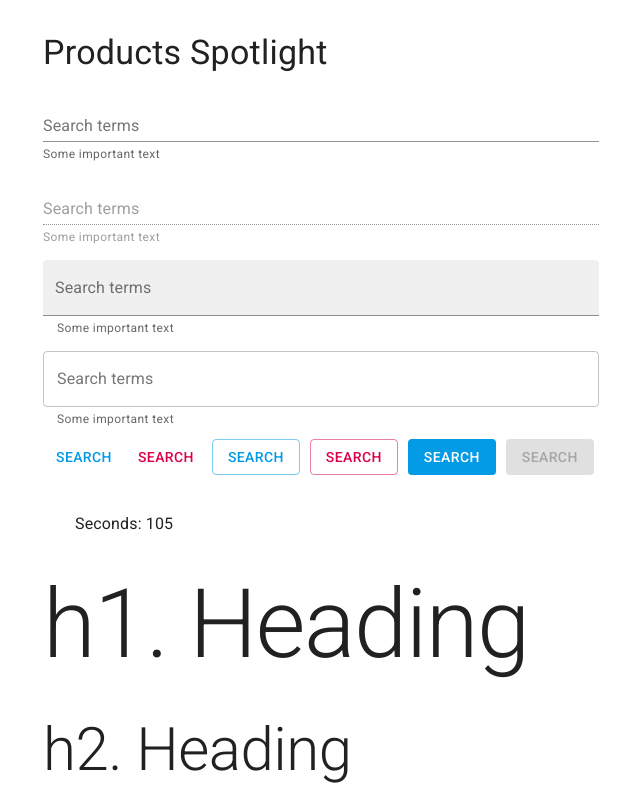
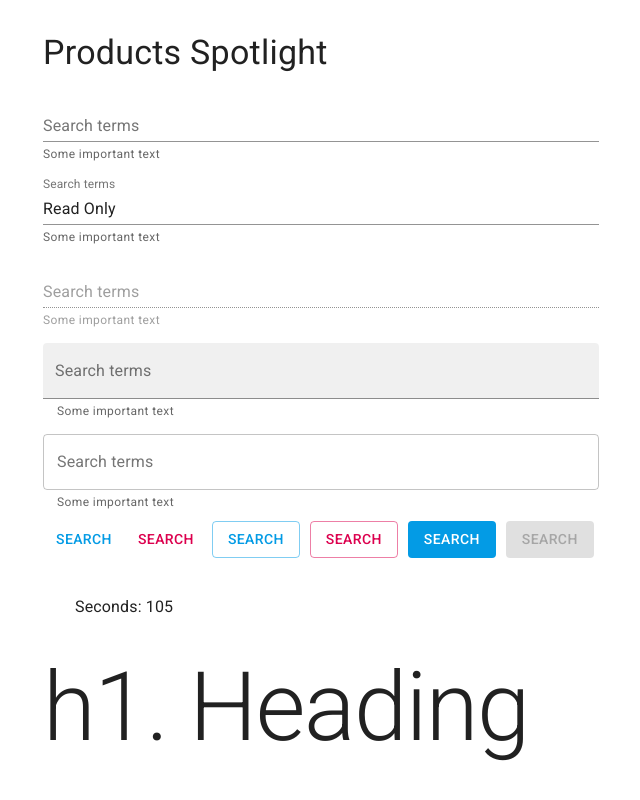
Before and after one commit to rezakalfane/react-app-ts, a React (Create React App) app: page / in a window 1280 px wide. Shown: the top 800 px of the page, without its empty margins (53-693 px from the left). Built offline with nearby package versions, Linux system fonts and the light colour scheme.

Commit message:
Added Read Only field

```diff
--- a/src/App.tsx
+++ b/src/App.tsx
@@ -24,6 +24,18 @@ export function App() {
               label="Search terms"
               variant="standard"
               helperText="Some important text"
+            />
+          </Grid>
+          <Grid item>
+            <TextField
+              margin="dense"
+              fullWidth
+              aria-readonly
+              id="standard-helperText"
+              label="Search terms"
+              variant="standard"
+              helperText="Some important text"
+              value="Read Only"
             />
           </Grid>
           <Grid item>
```
Also changed, not shown: 1 other file (tests, documents, lock files or other folders).
